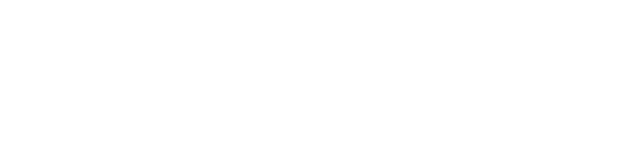
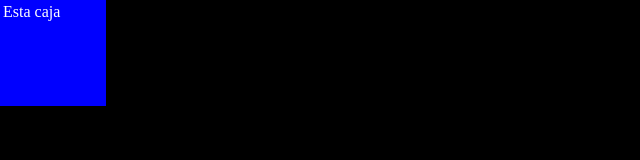
Before and after one commit to hermiitdev/course-css, a plain HTML site: page index.html in a window 1280 px wide. Shown: the whole page, without its empty margins (0-640 px from the left). Drawn offline with Linux system fonts and the light colour scheme.

Commit message:
iniciando curso flex-box para los tamaños de los bloques

```diff
--- a/index.html
+++ b/index.html
@@ -6,5 +6,7 @@
     <title>Document</title>
     <link rel="stylesheet" href="style.css" />
   </head>
-  <body></body>
+  <body>
+    <section class="container">Esta caja</section>
+  </body>
 </html>
--- a/style.css
+++ b/style.css
@@ -0,0 +1,11 @@
+body {
+  margin: 0;
+  background-color: black;
+}
+.container {
+  width: 100px;
+  height: 100px;
+  color: white;
+  background: blue;
+  padding: 3px;
+}
```
